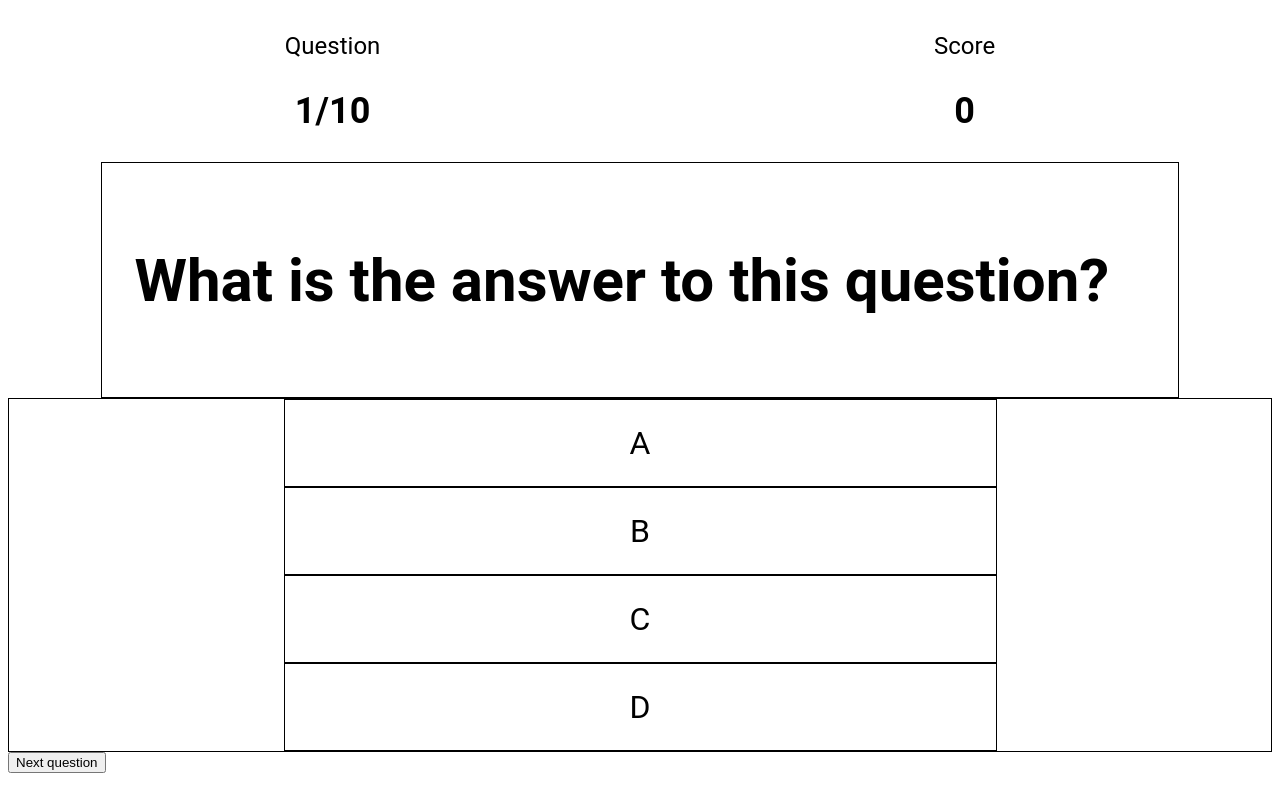
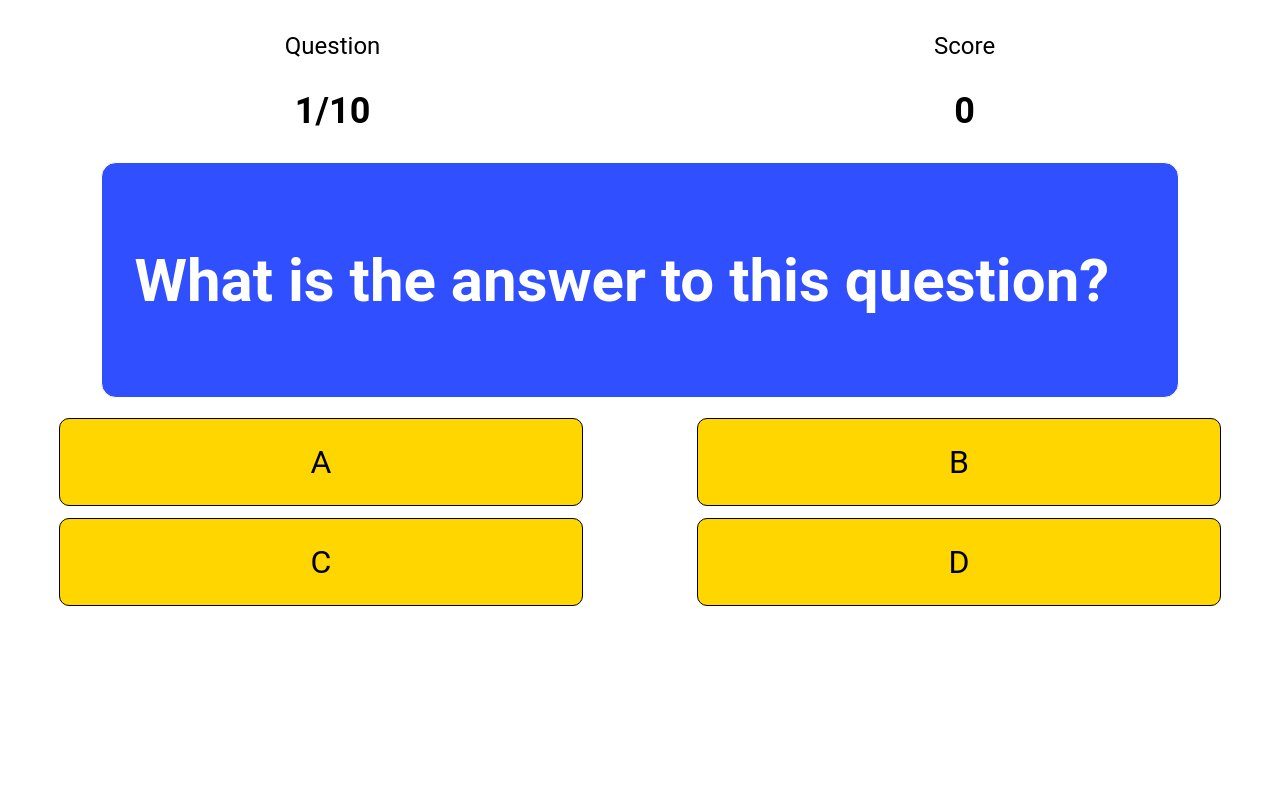
Before and after one commit to SchoolOfCode/Quizzler, a plain HTML site: page Question/question.html in a window 1280 px wide. Drawn offline with Linux system fonts and the light colour scheme; no server answers.

Commit message:
Changes to main.js from Sat + styling question

```diff
--- a/Question/question.css
+++ b/Question/question.css
@@ -9,6 +9,9 @@ body {
     font-size: 2.5rem;
     border: 0.1rem solid;
     padding: 2rem;
+    background-color: #304ffe;
+    color: white;
+    border-radius: 15px;
 }
 
 .choices-container {
@@ -16,22 +19,30 @@ body {
     flex-wrap: wrap;
     margin: auto;
     font-size: 2rem;
-    border: 0.1rem solid;
+    gap: 12px;
+    padding-top: 20px;
 }
+
+/* .choices-container > div {
+    margin: 6px;
+} */
 
 .choice-text {
     margin: auto;
     font-size: 2rem;
     border: 0.1rem solid;
     padding: 1.5rem 2.5rem;
-    width: 50%;
+    width: 35%;
     text-align: center;
+    border-radius: 10px;
+    background-color: #ffd600;
+    color: black;
 }
 
 .choice-text:hover {
     cursor: pointer;
     box-shadow: 0 0.4rem 1.4rem 0 rgba(86, 165, 235, 0.25);
-    transform: translateY(-0.1rem);
+    transform: translateY(-0.3rem);
     transition: transform 150ms;
 }
 
--- a/Question/question.html
+++ b/Question/question.html
@@ -43,8 +43,6 @@
             <div class="choice-text" data-number="4">D</div>
             </div>
 
-            <!-- Next question button -->
-            <button id="next-question-mcq" class="btn next-question-button">Next question</button>
         </section>
     </main>
 
--- a/Question/question.js
+++ b/Question/question.js
@@ -31,9 +31,11 @@ fetch(
     `https://opentdb.com/api.php?${quizURL}`
     )
     .then((response) => {
+        console.log(response);
         return response.json();
     })
     .then((loadedQuestions) => {
+        console.log(loadedQuestions);
         questions = loadedQuestions.results.map((loadedQuestion) => {
             const formattedQuestion = {
                 question: loadedQuestion.question,
@@ -54,7 +56,8 @@ fetch(
                 });
 
                 return formattedQuestion;
-            });
+        });
+        console.log(questions);
             startGame();
         })
         .catch((err) => {
```
Also changed, not shown: Home/main.js (+6 -7 lines), 1 other file.
